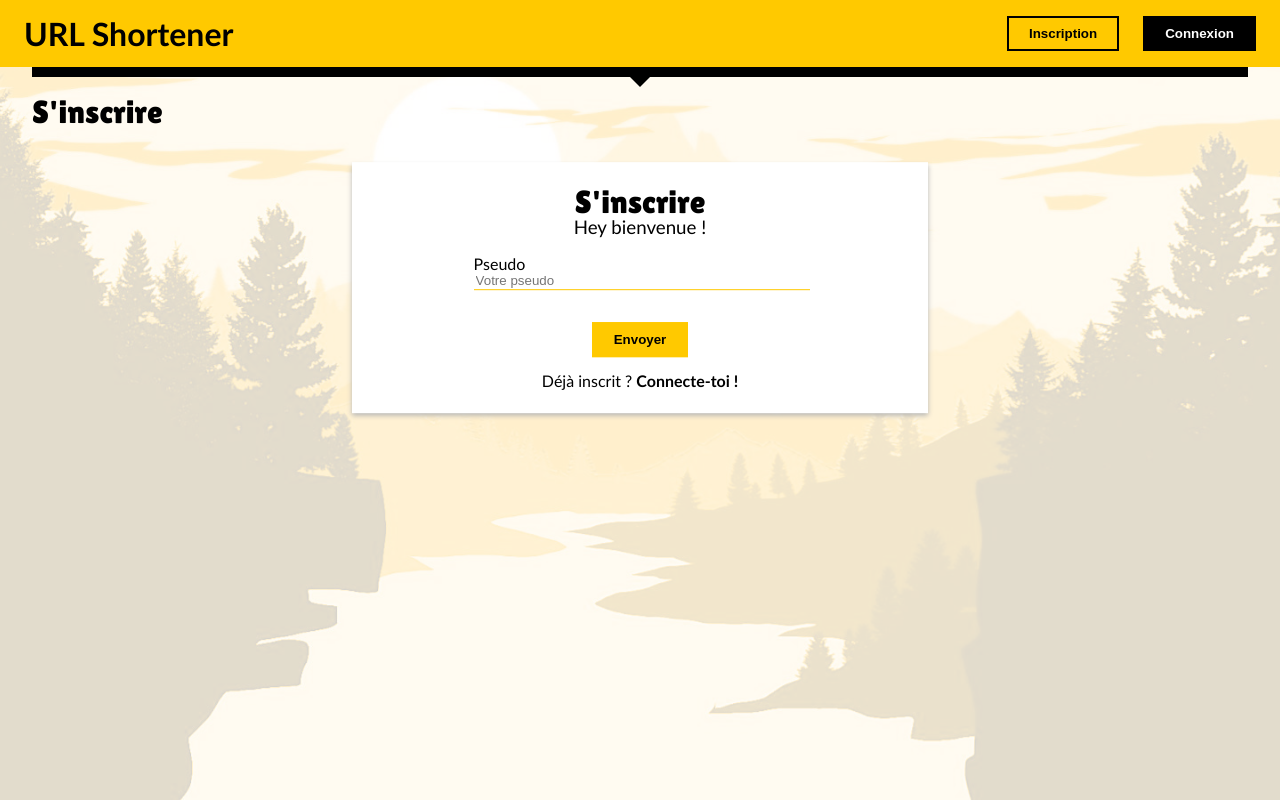
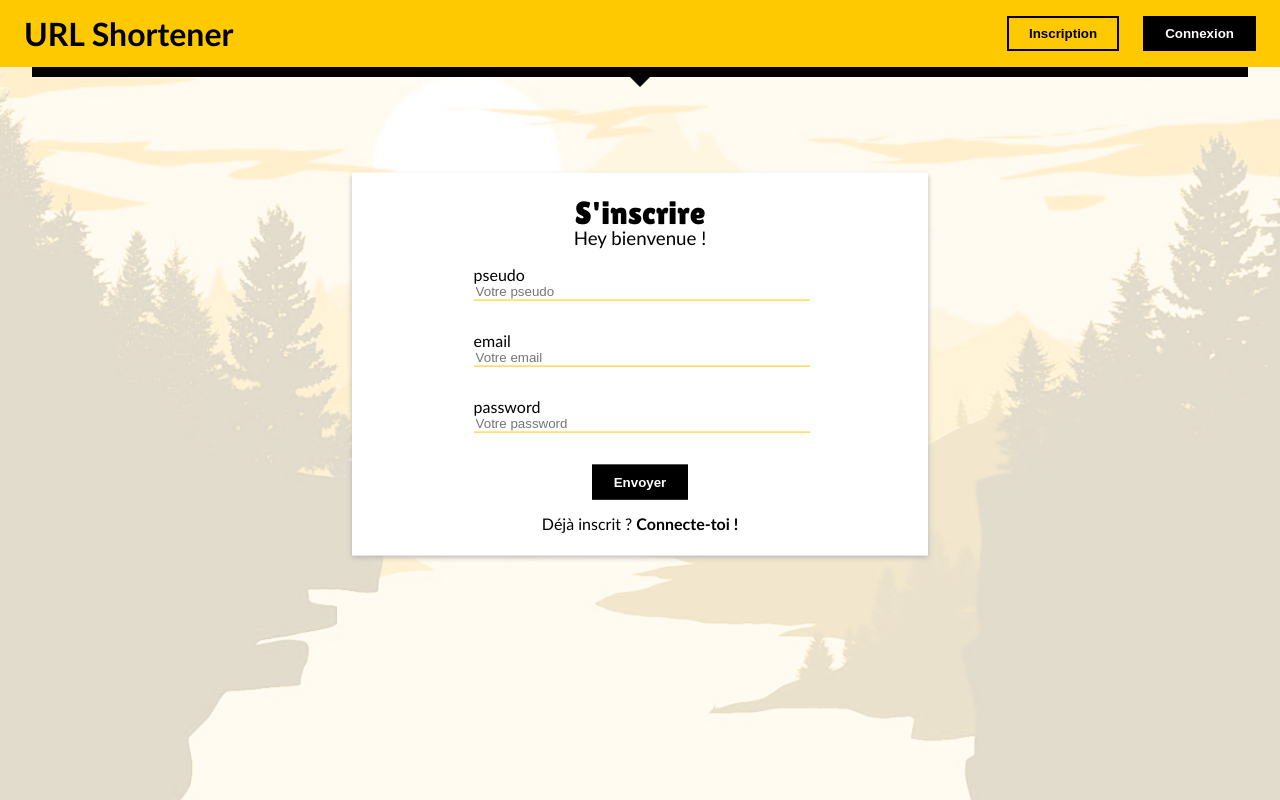
Before and after one commit to mhubert-pmn/Front-Url-Shortener, a React (Create React App) app in the folder front-url-shortener/: page /inscription in a window 1280 px wide. Built offline with nearby package versions, Linux system fonts and the light colour scheme.

Commit message:
Updated SignUp.js and Input.js

```diff
--- a/front-url-shortener/src/components/SignUp/SignUp.js
+++ b/front-url-shortener/src/components/SignUp/SignUp.js
@@ -1,12 +1,35 @@
-import React from 'react';
+import React, { useState } from 'react';
+import axios from 'axios';
 import Form from '../layout/Form/Form';
 import Button from '../layout/Button/Button';
 import InputField from '../layout/Input/Input';
 
 const SignUp = () => {
+
+  const [pseudo, setPseudo] = useState("");
+  const [email, setEmail] = useState("");
+  const [password, setPassword] = useState("");
+
+  const handleSubmit = (evt) => {
+    evt.preventDefault();
+
+    const user = {
+      pseudo: pseudo,
+      email: email,
+      password: password
+    };
+
+    console.log(user);
+
+    axios.post(`http://localhost:8201/user/signup`, {user})
+      .then(res => {
+        console.log(res);
+        console.log(res.data);
+      })
+  }
+
   return(
     <div>
-      <h1>S'inscrire</h1>
       <Form
         title="S'inscrire"
         subtitle="Hey bienvenue !"
@@ -14,9 +37,12 @@ const SignUp = () => {
         link="/"
         link_text="Connecte-toi !"
       >
-        <InputField label="Pseudo" id="label" type="text" placeholder="Votre pseudo" />
-
-        <Button type="common">Envoyer</Button>
+        <form>
+          <InputField label="pseudo" id="pseudo" type="text" value={pseudo} onChange={e => setPseudo(e.target.value)} placeholder="Votre pseudo" />
+          <InputField label="email" id="email" type="email" value={email} onChange={e => setEmail(e.target.value)} placeholder="Votre email" />
+          <InputField label="password" id="password" type="password" value={password} onChange={e => setPassword(e.target.value)} placeholder="Votre password" />
+          <Button type="submit" onClick={handleSubmit}>Envoyer</Button>
+        </form>
       </Form>
     </div>
   )
--- a/front-url-shortener/src/components/layout/Input/Input.js
+++ b/front-url-shortener/src/components/layout/Input/Input.js
@@ -1,17 +1,9 @@
-import React, {useState} from 'react';
+import React from 'react';
 import PropTypes from 'prop-types';
 
-import {validateInput} from "../utilities/Validator";
 import "./input.scss";
 
-const InputField = ({ value, id, label, placeholder, validators, type }) => {
-    const [error, setError] = useState(false);
-    const [inputValue, setInputValue] = useState(null);
-
-    const handleChange = (event) => {
-        setInputValue(event);
-        setError(validateInput(validators, event));
-    };
+const InputField = ({ value, id, label, placeholder, validators, type, onChange }) => {
 
     return (
         <div className="form-group">
@@ -23,7 +15,7 @@ const InputField = ({ value, id, label, placeholder, validators, type }) => {
                     placeholder={placeholder}
                     id={id}
                     defaultValue={value}
-                    onChange={e => handleChange(e.target.value)}
+                    onChange={onChange}
                 />
             ) : (
                 <input
@@ -31,10 +23,9 @@ const InputField = ({ value, id, label, placeholder, validators, type }) => {
                     id={id}
                     className='form-control'
                     placeholder={placeholder}
-                    onChange={e => handleChange(e.target.value)}
+                    onChange={onChange}
                 />
             )}
-            {error && <span className='text-danger'>{error.message}</span>}
         </div>
     )
 };
```
Also changed, not shown: 1 other file (tests, documents, lock files or other folders).
